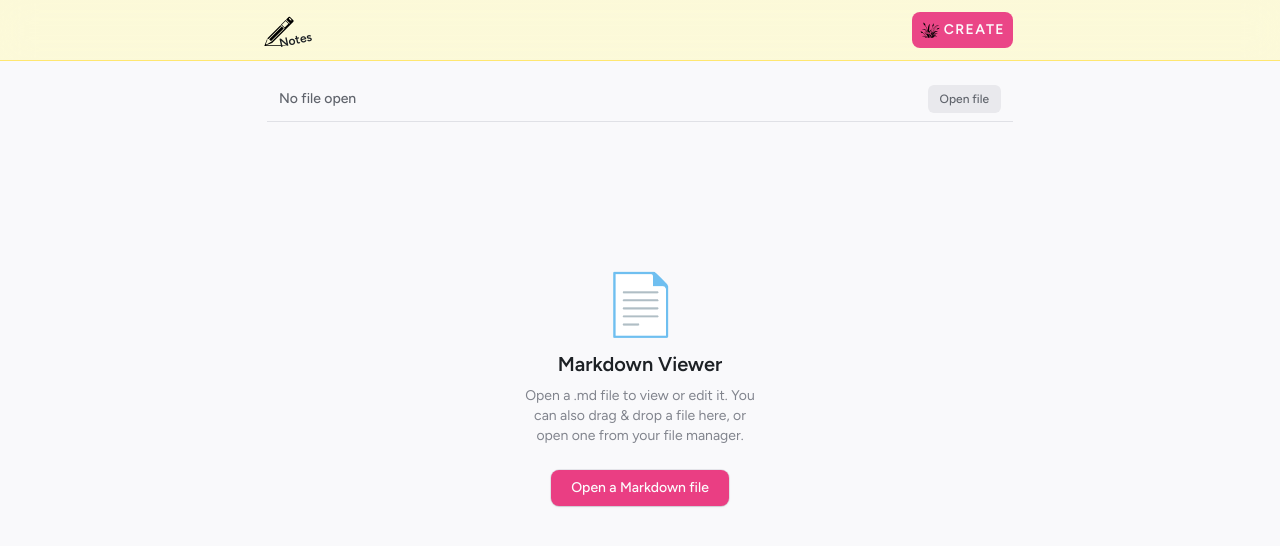
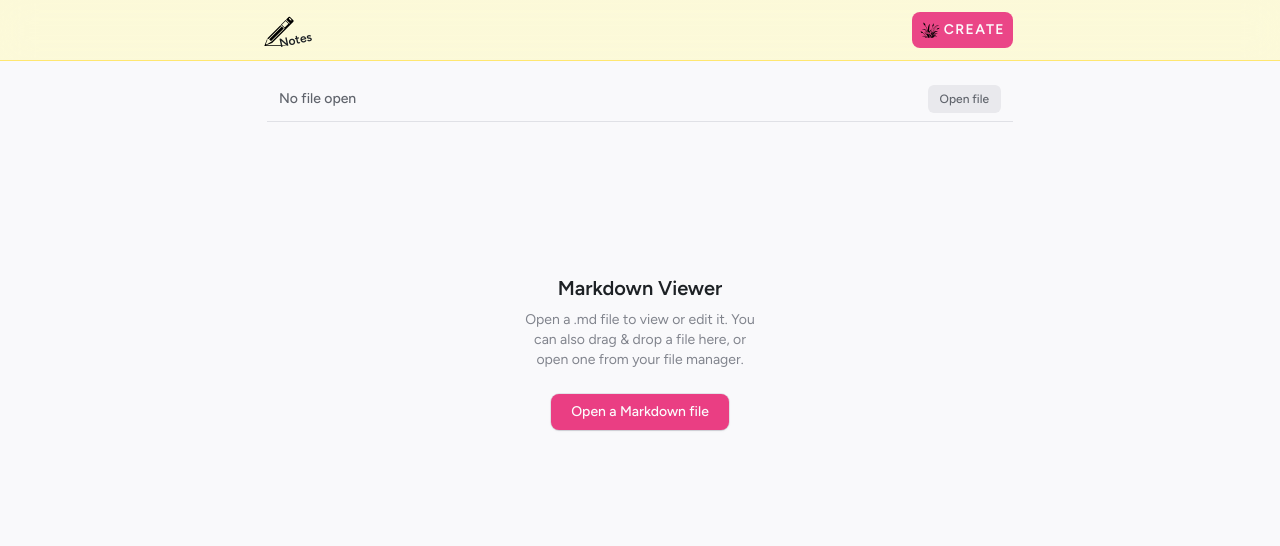
Before and after one commit to GajendrasinghDawar/Note-Keeper, a React (Vite) app: page /viewer in a window 1280 px wide. Shown: the top 546 px of the page. Built offline with nearby package versions, Linux system fonts and the light colour scheme; what @tiptap/extension-color, tiptap-markdown would draw is missing.

Commit message:
remove icon on empty state file open

```diff
--- a/src/Pages/viewer.tsx
+++ b/src/Pages/viewer.tsx
@@ -196,7 +196,6 @@ export default function MarkdownViewer() {
 function EmptyState({ onOpenFile }: { onOpenFile: () => void }) {
   return (
     <div className='flex flex-col items-center justify-center py-32 text-center'>
-      <div className='text-6xl mb-4'>📄</div>
       <h2 className='text-xl font-semibold text-slate12 mb-2'>Markdown Viewer</h2>
       <p className='text-sm text-slate10 mb-6 max-w-80'>
         Open a .md file to view or edit it. You can also drag & drop a file here, or open one from
--- a/src/components/header.tsx
+++ b/src/components/header.tsx
@@ -21,7 +21,7 @@ export default function Header() {
           {canInstall && !isStandalone && (
             <button
               onClick={triggerInstall}
-              className='text-slate12 sm:text-sm py-1 px-2 inline-flex items-center border-transparent font-semibold text-xs uppercase tracking-widest focus:outline-none focus-visible:ring-2 focus-visible:ring-yellow11 focus-visible:ring-offset-2 hover:bg-yellow10 transition ease-in-out duration-150 rounded-md bg-yellow9/95 sm:py-2'
+              className='text-slate12 sm:text-sm px-2 inline-flex items-center border-transparent font-semibold text-xs uppercase tracking-widest focus:outline-none focus-visible:ring-2 focus-visible:ring-yellow11 focus-visible:ring-offset-2 hover:bg-yellow10 transition ease-in-out duration-150 rounded-md bg-yellow9/95 py-2'
             >
               Install app
             </button>
```
